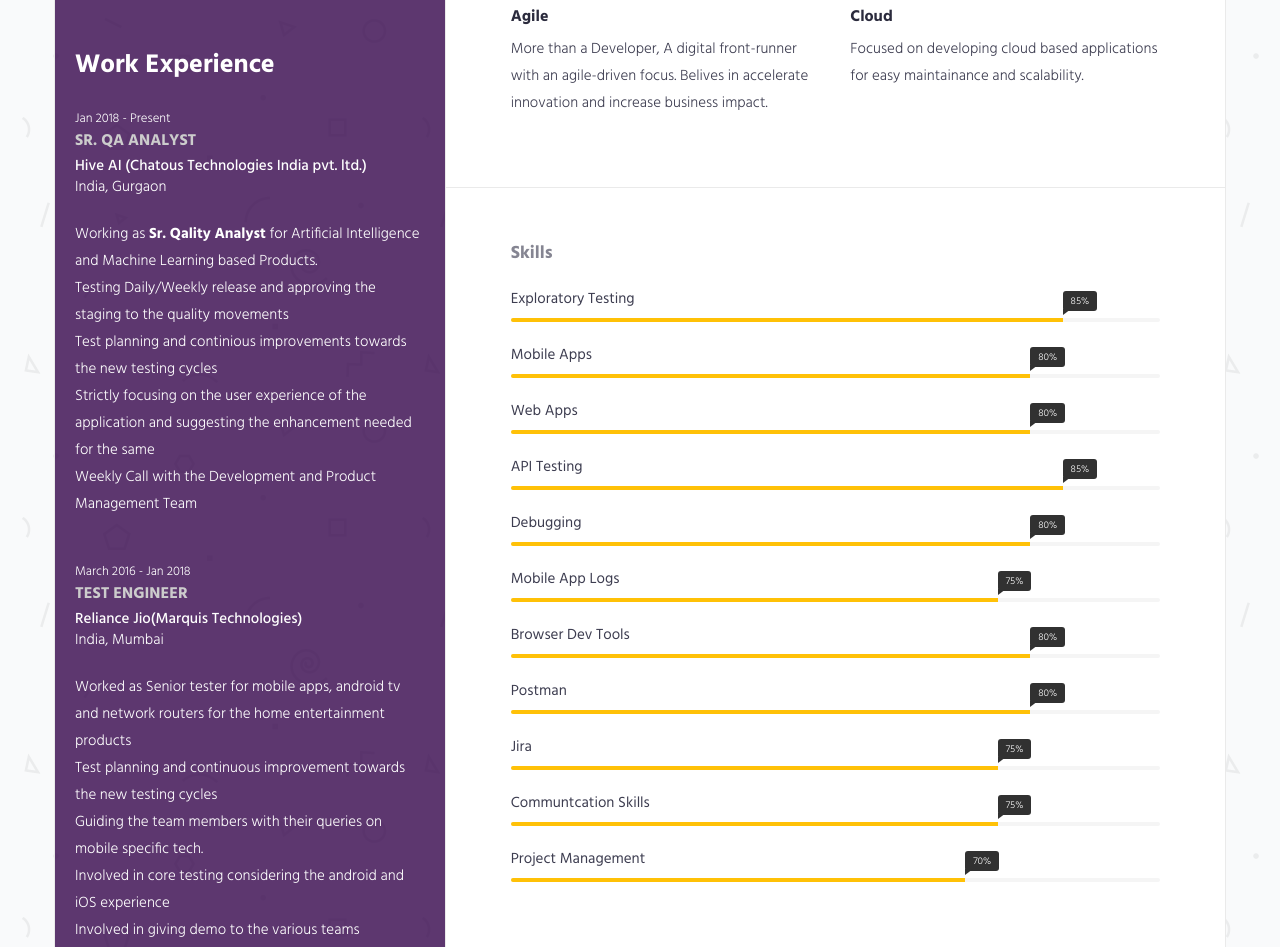
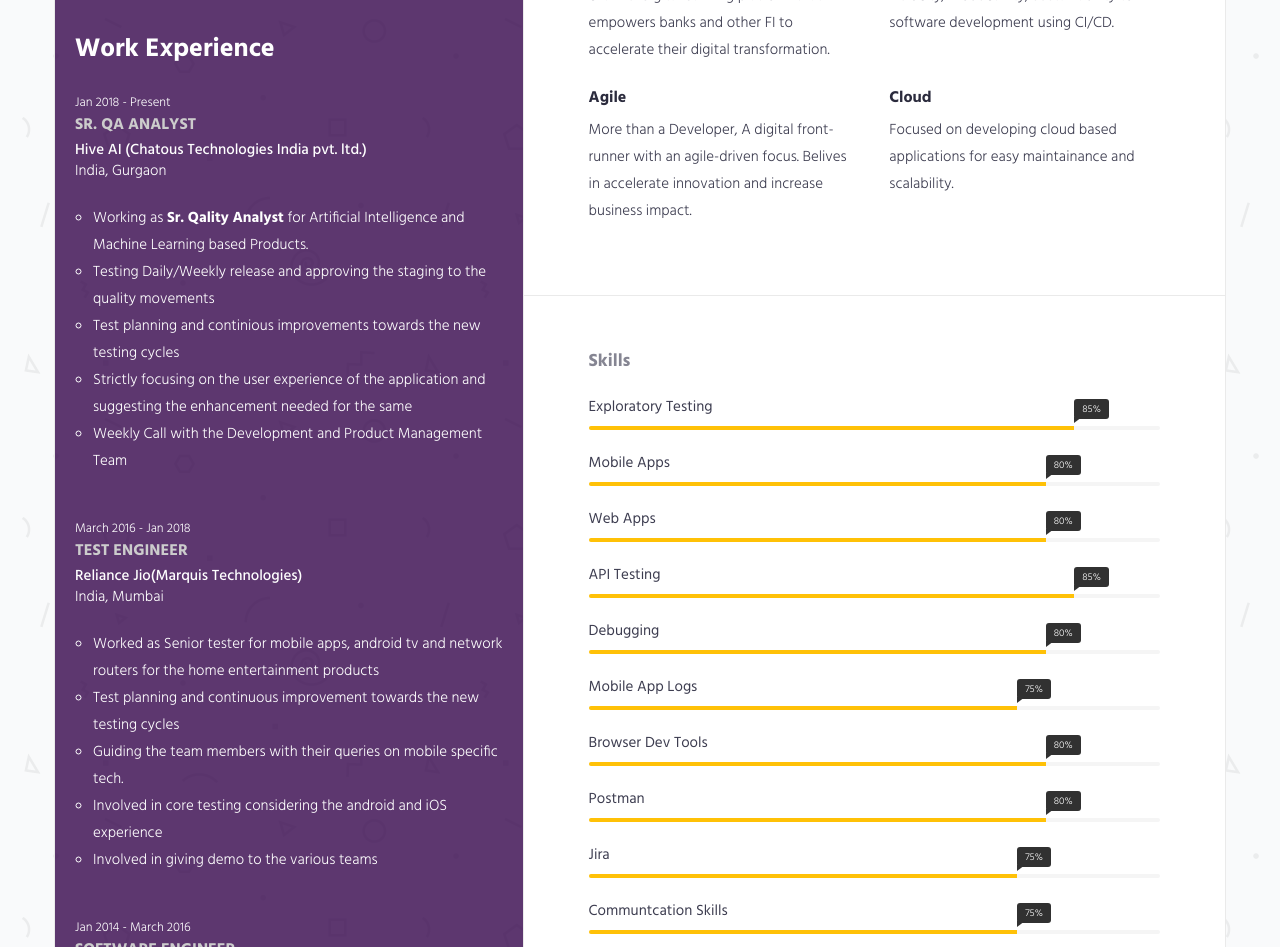
Before and after one commit to sahil1660/Sahil.github.io, a plain HTML site: page index.html in a window 1280 px wide. Shown: the part 802-1749 px from the top of the page. Drawn offline with Linux system fonts and the light colour scheme.

Commit message:
Add files via upload
Style file updated

```diff
--- a/css/style.css
+++ b/css/style.css
@@ -25,7 +25,8 @@ h2,
 h3,
 h4,
 h5,
-h6 {
+h6,
+h7 {
   margin: 0 0 15px;
   color: #2b2b3d;
 }
@@ -66,6 +67,11 @@ h6 {
   line-height: 1.5em;
 }
 
+h7 {
+  font-size: 15px;
+  line-height: 1.0em;
+}
+
 /* --------------------------------------
  * LINK STYLE
  *------------------------------------------*/
@@ -97,9 +103,15 @@ p {
 }
 
 ul {
-  margin: 0;
-  padding: 0;
+  margin:0;
+  padding:0;
   list-style: none;
+}
+
+li {
+    font-size: 15px;
+    margin-left:18px;
+    list-style-type:circle;
 }
 
 /*------------------
@@ -173,8 +185,8 @@ button:focus,
 
 .left-col-block {
   overflow: hidden;
-  -webkit-flex: 1 0 0;
-  flex: 1 0 0;
+  -webkit-flex: 2 0 0;
+  flex: 2 0 0;
   position: relative;
   background: rgba(54, 7, 77, 0.8);
   border-right: 1px solid #eaeaea;
@@ -182,8 +194,8 @@ button:focus,
 }
 
 .right-col-block {
-  -webkit-flex: 2 0 0;
-  flex: 2 0 0;
+  -webkit-flex: 3 0 0;
+  flex: 3 0 0;
   position: relative;
   background: #ffffff;
 }
@@ -333,12 +345,12 @@ button:focus,
   display: block;
 }
 
-.social-icon li {
+.social-icon lin {
   display: inline-block;
   margin: 0 2px;
 }
 
-.social-icon li a {
+.social-icon lin a {
   display: block;
   font-size: 12px;
   color: #333333;
@@ -350,7 +362,7 @@ button:focus,
   border: 2px solid #eeeeee;
 }
 
-.social-icon li a:hover {
+.social-icon lin a:hover {
   border-color: #cccccc;
 }
 
@@ -472,7 +484,10 @@ button:focus,
   margin: 0;
   line-height: 1;
 }
-
+.content-item h7 {
+  margin: 0;
+  line-height:0;
+}
 .content-item small {
   color: #888888;
 }
@@ -492,6 +507,11 @@ button:focus,
 .header .content-item h4 {
   margin: 0;
   line-height: 1;
+  color: #ffffff;
+}
+.header .content-item h7 {
+  margin: 0;
+  line-height:0;
   color: #ffffff;
 }
 
```
